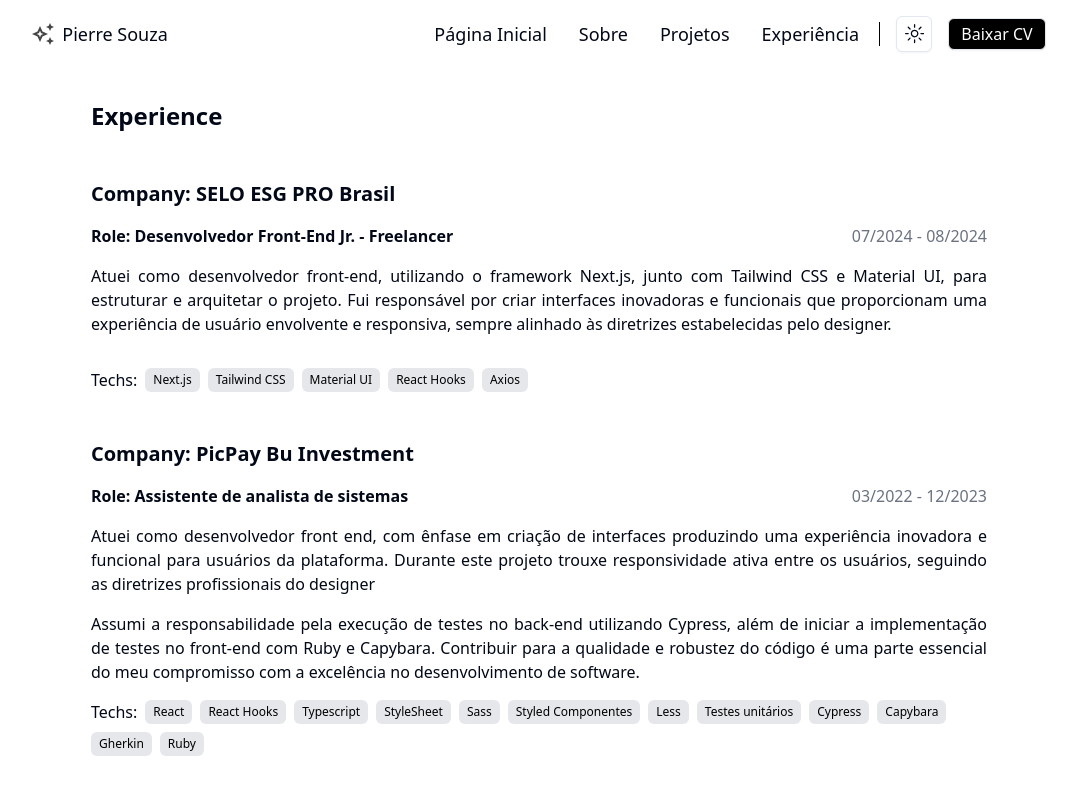
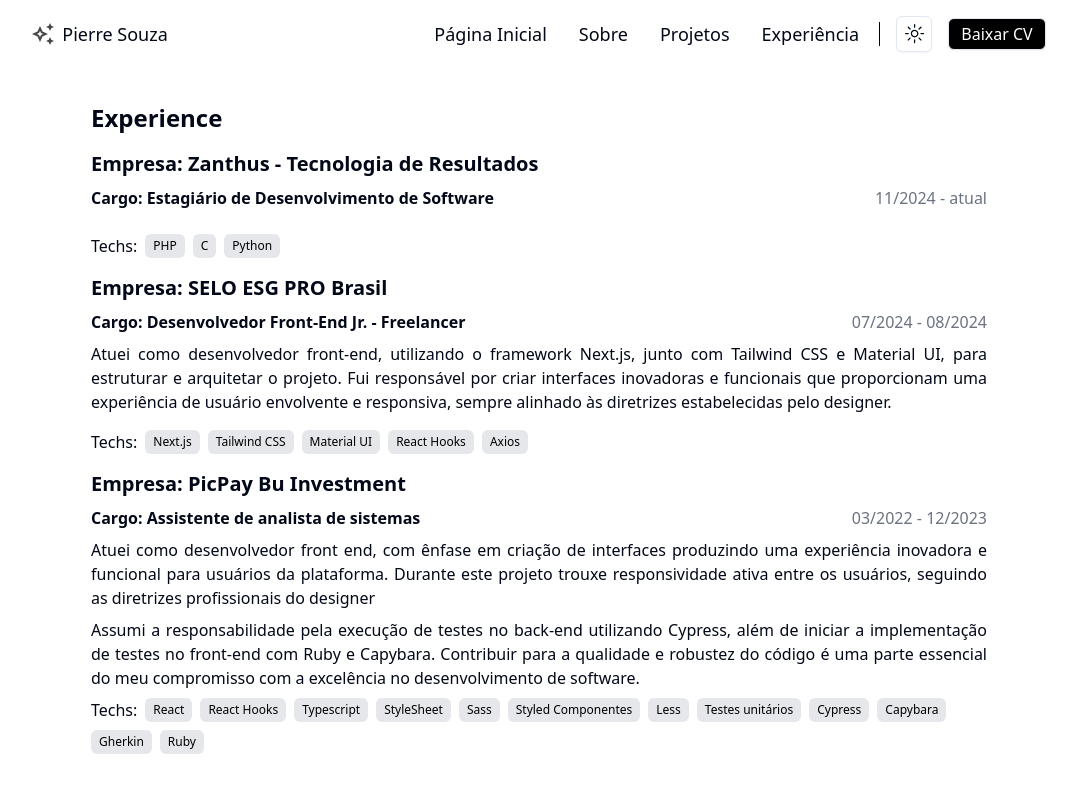
Before and after one commit to pierresouza/Portifolio, a Next.js app: page /experience in a window 1280 px wide. Shown: the top 794 px of the page, without its empty margins (101-1178 px from the left). Built offline with nearby package versions, Linux system fonts and the light colour scheme.

Commit message:
feat: add new experience in mock experience data

```diff
--- a/app/experience/mock.ts
+++ b/app/experience/mock.ts
@@ -13,6 +13,13 @@ interface Experience {
 
 export const ExperenceMock: Experience = {
   Job: [
+    {
+      Company: "Zanthus - Tecnologia de Resultados",
+      Role: "Estagiário de Desenvolvimento de Software",
+      Period: "11/2024 - atual",
+      Description: "", //TODO: Add description job
+      Technologies: ["PHP", "C", "Python"],
+    },
     {
       Company: "SELO ESG PRO Brasil",
       Role: "Desenvolvedor Front-End Jr. - Freelancer",
--- a/app/experience/page.tsx
+++ b/app/experience/page.tsx
@@ -5,18 +5,18 @@ export default function Experience() {
   return (
     <div className="flex justify-center">
       <div className="flex h-[90vh] w-[70%] items-center gap-4">
-        <div className="flex flex-col gap-12">
+        <div className="flex flex-col gap-4">
           <h1 className="text-sm font-bold md:text-base lg:text-lg xl:text-2xl">
             Experience
           </h1>
           {ExperenceMock.Job.map((item, index) => (
-            <div key={index} className="flex flex-col gap-4">
+            <div key={index} className="flex flex-col gap-2">
               <h3 className="text-xs font-semibold sm:text-sm md:text-base lg:text-xl">
-                Company: {item.Company}
+                Empresa: {item.Company}
               </h3>
               <span className="flex justify-between">
                 <p className="lg:text text-xs font-bold sm:text-sm md:text-base">
-                  Role: {item.Role}
+                  Cargo: {item.Role}
                 </p>
                 <p className="lg:text text-nowrap text-xs text-gray-500 sm:text-sm md:text-base">
                   {item.Period}
```
